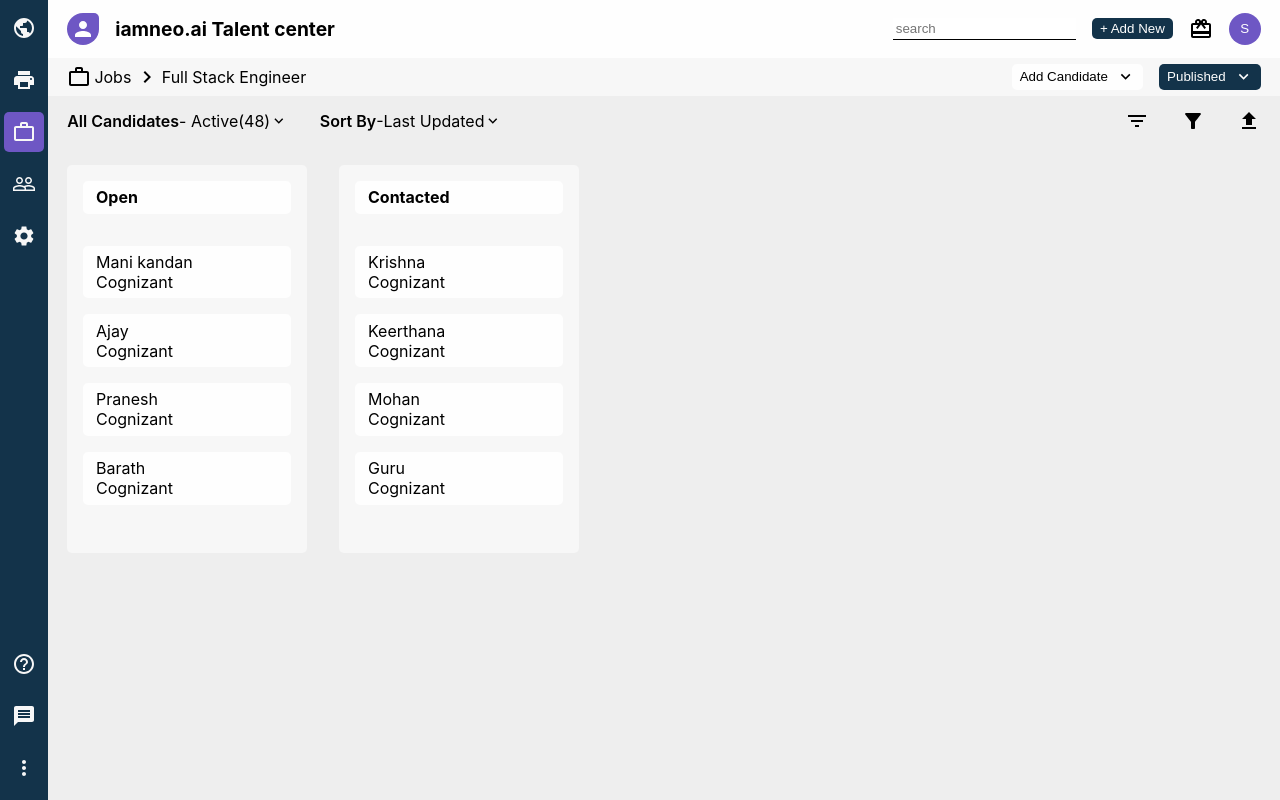
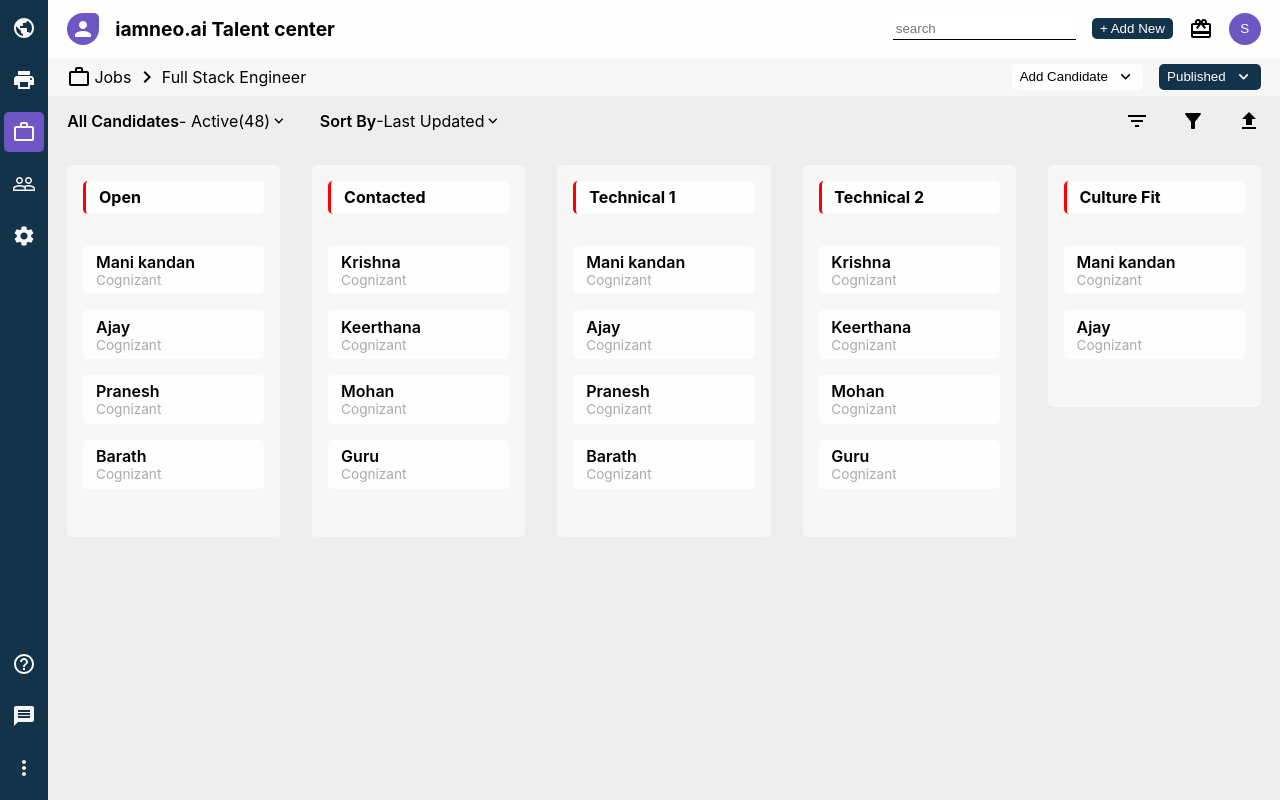
Before and after one commit to manismk/iamneo_assignment, a React (Create React App) app: page / in a window 1280 px wide. Built offline with nearby package versions, Linux system fonts and the light colour scheme.

Commit message:
docs: data cleaned up

```diff
--- a/src/data.js
+++ b/src/data.js
@@ -53,4 +53,72 @@ export const candidateDetails = [
       },
     ],
   },
+  {
+    id: uuid(),
+    type: "Technical 1",
+    candidates: [
+      {
+        id: uuid(),
+        Name: "Mani kandan",
+        from: "Cognizant",
+      },
+      {
+        id: uuid(),
+        Name: "Ajay",
+        from: "Cognizant",
+      },
+      {
+        id: uuid(),
+        Name: "Pranesh",
+        from: "Cognizant",
+      },
+      {
+        id: uuid(),
+        Name: "Barath",
+        from: "Cognizant",
+      },
+    ],
+  },
+  {
+    id: uuid(),
+    type: "Technical 2",
+    candidates: [
+      {
+        id: uuid(),
+        Name: "Krishna",
+        from: "Cognizant",
+      },
+      {
+        id: uuid(),
+        Name: "Keerthana",
+        from: "Cognizant",
+      },
+      {
+        id: uuid(),
+        Name: "Mohan",
+        from: "Cognizant",
+      },
+      {
+        id: uuid(),
+        Name: "Guru",
+        from: "Cognizant",
+      },
+    ],
+  },
+  {
+    id: uuid(),
+    type: "Culture Fit",
+    candidates: [
+      {
+        id: uuid(),
+        Name: "Mani kandan",
+        from: "Cognizant",
+      },
+      {
+        id: uuid(),
+        Name: "Ajay",
+        from: "Cognizant",
+      },
+    ],
+  },
 ];
--- a/src/index.css
+++ b/src/index.css
@@ -66,10 +66,12 @@ code {
   gap: 2rem;
   margin-top: 2rem;
   align-items: flex-start;
+  overflow-x: auto;
 }
 .task--wrapper {
   background-color: var(--light--2);
   width: 15rem;
+  min-width: 12rem;
   padding: 1rem;
   border-radius: 5px;
 }
@@ -79,6 +81,7 @@ code {
   font-weight: 700;
   padding: 0.4rem 0.8rem;
   border-radius: 5px;
+  border-left: 3px solid red;
 }
 
 .candidate--container {
@@ -93,3 +96,12 @@ code {
   padding: 0.4rem 0.8rem;
   border-radius: 5px;
 }
+
+.candidate--name {
+  font-weight: 600;
+}
+
+.candidate--from {
+  font-size: 0.85rem;
+  color: #aaa;
+}
```
